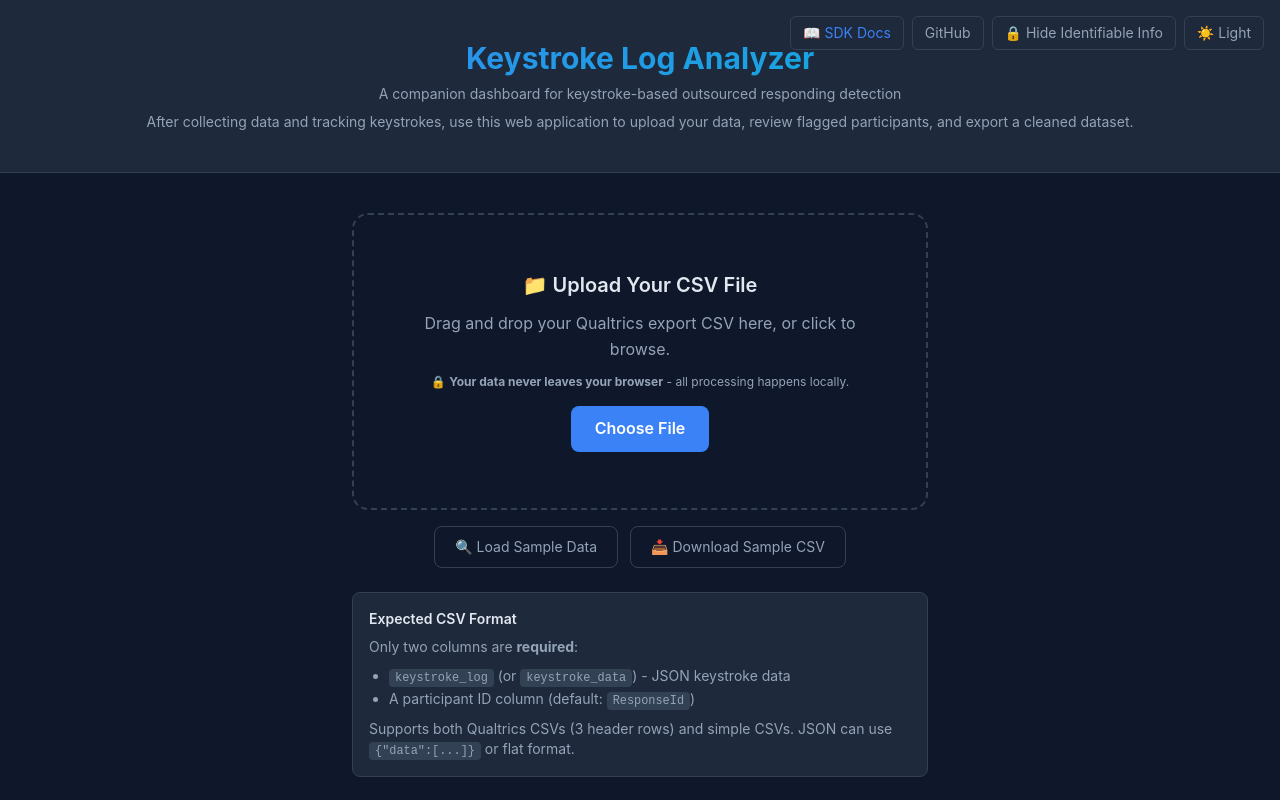
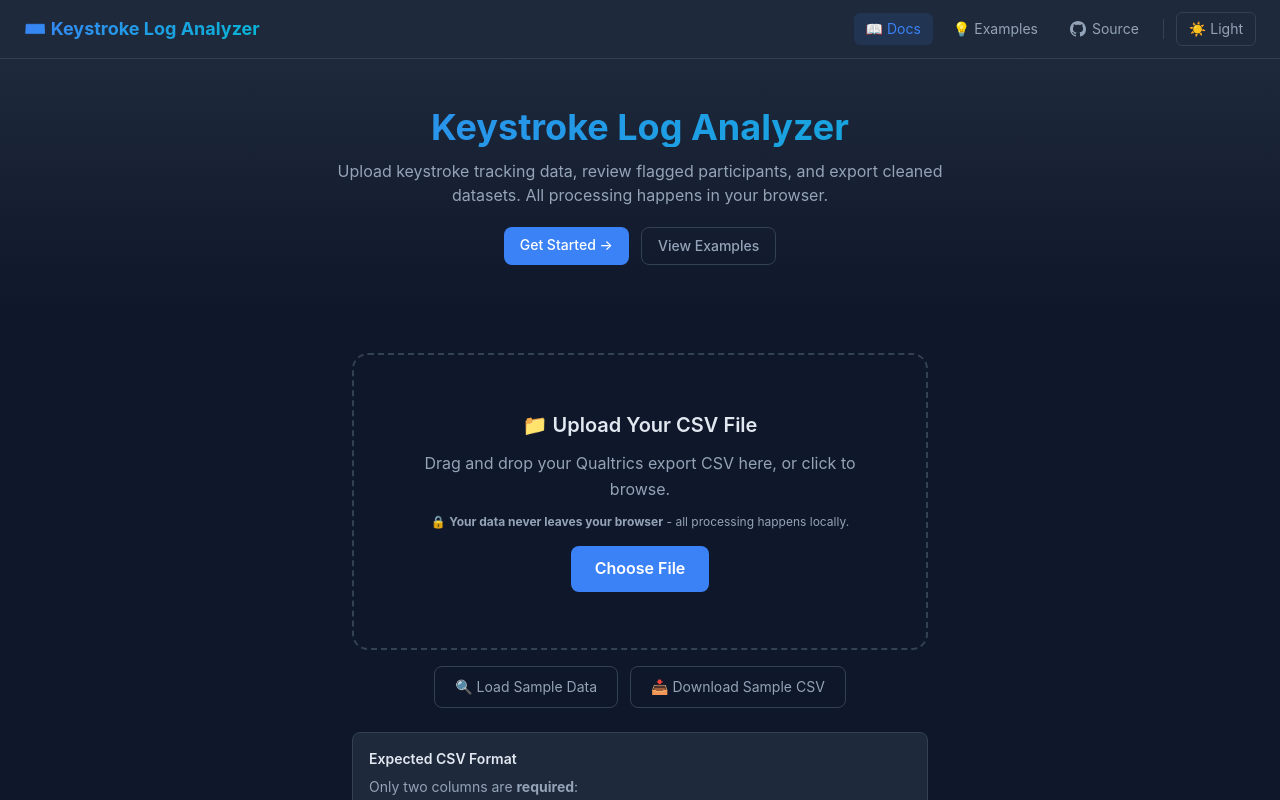
Before and after one commit to EasonC13-agent/aied-keystroke-viz, a Next.js app: page / in a window 1280 px wide. Shown: the top 800 px of the page. Built offline with nearby package versions, Linux system fonts and the light colour scheme.

Commit message:
redesign: cleaner nav bar with gradient logo, GitHub icon, backdrop blur, hero section with CTA buttons

```diff
--- a/src/components/Dashboard.tsx
+++ b/src/components/Dashboard.tsx
@@ -143,16 +143,28 @@ export default function Dashboard() {
   if (!parsed) {
     return (
       <>
-        <header className="text-center py-10 px-5 relative" style={{ background: "var(--card)", borderBottom: "1px solid var(--border)" }}>
-          <div className="absolute top-4 right-4 flex gap-2">
-            <Link href="/docs" className="px-3 py-1.5 border rounded-md text-sm no-underline inline-flex items-center" style={{ borderColor: "var(--border)", background: "var(--card)", color: "var(--accent)" }}>📖 SDK Docs</Link>
-            <a href="https://anonymous.4open.science/r/aied-keystroke-viz/README.md" target="_blank" rel="noopener" className="px-3 py-1.5 border rounded-md text-sm no-underline inline-flex items-center" style={{ borderColor: "var(--border)", background: "var(--card)", color: "var(--muted)" }}>GitHub</a>
-            <button onClick={toggleAnon} className="px-3 py-1.5 border rounded-md text-sm cursor-pointer" style={{ borderColor: "var(--border)", background: "var(--card)", color: "var(--muted)" }}>🔒 Hide Identifiable Info</button>
+        <nav className="sticky top-0 z-50 px-6 py-3 flex items-center justify-between" style={{ background: "var(--card)", borderBottom: "1px solid var(--border)", backdropFilter: "blur(12px)" }}>
+          <div className="flex items-center gap-3">
+            <span className="text-lg font-bold" style={{ background: "linear-gradient(135deg, var(--accent), var(--cyan))", WebkitBackgroundClip: "text", WebkitTextFillColor: "transparent" }}>⌨️ Keystroke Log Analyzer</span>
+          </div>
+          <div className="flex items-center gap-2">
+            <Link href="/docs" className="px-3 py-1.5 rounded-md text-sm no-underline inline-flex items-center gap-1.5 transition-all hover:opacity-80" style={{ background: "color-mix(in srgb, var(--accent) 12%, transparent)", color: "var(--accent)" }}>📖 Docs</Link>
+            <Link href="/examples" className="px-3 py-1.5 rounded-md text-sm no-underline inline-flex items-center gap-1.5 transition-all hover:opacity-80" style={{ color: "var(--muted)" }}>💡 Examples</Link>
+            <a href="https://anonymous.4open.science/r/aied-keystroke-viz/README.md" target="_blank" rel="noopener" className="px-3 py-1.5 rounded-md text-sm no-underline inline-flex items-center gap-1.5 transition-all hover:opacity-80" style={{ color: "var(--muted)" }}>
+              <svg width="16" height="16" viewBox="0 0 24 24" fill="currentColor"><path d="M12 0C5.37 0 0 5.37 0 12c0 5.31 3.435 9.795 8.205 11.385.6.105.825-.255.825-.57 0-.285-.015-1.23-.015-2.235-3.015.555-3.795-.735-4.035-1.41-.135-.345-.72-1.41-1.23-1.695-.42-.225-1.02-.78-.015-.795.945-.015 1.62.87 1.845 1.23 1.08 1.815 2.805 1.305 3.495.99.105-.78.42-1.305.765-1.605-2.67-.3-5.46-1.335-5.46-5.925 0-1.305.465-2.385 1.23-3.225-.12-.3-.54-1.53.12-3.18 0 0 1.005-.315 3.3 1.23.96-.27 1.98-.405 3-.405s2.04.135 3 .405c2.295-1.56 3.3-1.23 3.3-1.23.66 1.65.24 2.88.12 3.18.765.84 1.23 1.905 1.23 3.225 0 4.605-2.805 5.625-5.475 5.925.435.375.81 1.095.81 2.22 0 1.605-.015 2.895-.015 3.3 0 .315.225.69.825.57A12.02 12.02 0 0024 12c0-6.63-5.37-12-12-12z"/></svg>
+              Source
+            </a>
+            <div className="w-px h-5 mx-1" style={{ background: "var(--border)" }} />
             <ThemeToggle />
           </div>
-          <h1 className="text-3xl font-bold" style={{ background: "linear-gradient(135deg, var(--accent), var(--cyan))", WebkitBackgroundClip: "text", WebkitTextFillColor: "transparent" }}>Keystroke Log Analyzer</h1>
-          <p className="mt-2 text-sm" style={{ color: "var(--muted)" }}>A companion dashboard for keystroke-based outsourced responding detection</p>
-          <p className="mt-2 text-sm" style={{ color: "var(--muted)" }}>After collecting data and tracking keystrokes, use this web application to upload your data, review flagged participants, and export a cleaned dataset.</p>
+        </nav>
+        <header className="text-center py-12 px-5" style={{ background: "linear-gradient(180deg, var(--card) 0%, var(--bg) 100%)" }}>
+          <h1 className="text-4xl font-bold mb-3" style={{ background: "linear-gradient(135deg, var(--accent), var(--cyan))", WebkitBackgroundClip: "text", WebkitTextFillColor: "transparent" }}>Keystroke Log Analyzer</h1>
+          <p className="text-base max-w-2xl mx-auto" style={{ color: "var(--muted)" }}>Upload keystroke tracking data, review flagged participants, and export cleaned datasets. All processing happens in your browser.</p>
+          <div className="flex gap-3 justify-center mt-5">
+            <Link href="/docs" className="px-4 py-2 rounded-lg text-sm font-medium no-underline transition-all hover:opacity-90" style={{ background: "var(--accent)", color: "#fff" }}>Get Started →</Link>
+            <Link href="/examples" className="px-4 py-2 rounded-lg text-sm font-medium no-underline border transition-all hover:opacity-80" style={{ borderColor: "var(--border)", color: "var(--muted)" }}>View Examples</Link>
+          </div>
         </header>
         <div className="flex flex-col items-center justify-center min-h-[60vh] p-10">
           <div ref={dropZoneRef} className="border-2 border-dashed rounded-2xl p-14 text-center max-w-xl w-full cursor-pointer transition-all" style={{ borderColor: "var(--border)" }} onClick={() => fileInputRef.current?.click()}>
@@ -184,19 +196,23 @@ export default function Dashboard() {
   /* ─── DASHBOARD ─── */
   return (
     <>
-      <nav className="flex gap-2 justify-center p-4 sticky top-0 z-50" style={{ background: "var(--card)", borderBottom: "1px solid var(--border)" }}>
-        <div className="flex gap-2">
+      <nav className="sticky top-0 z-50 px-6 py-2.5 flex items-center justify-between" style={{ background: "var(--card)", borderBottom: "1px solid var(--border)", backdropFilter: "blur(12px)" }}>
+        <div className="flex items-center gap-1">
+          <span className="text-sm font-bold mr-3" style={{ background: "linear-gradient(135deg, var(--accent), var(--cyan))", WebkitBackgroundClip: "text", WebkitTextFillColor: "transparent" }}>⌨️</span>
           {(["overview", "keystrokes", "cheaters"] as const).map((s) => (
-            <button key={s} onClick={() => setSection(s)} className="px-5 py-2 border rounded-lg text-sm cursor-pointer transition-all" style={{ borderColor: section === s ? "var(--accent)" : "var(--border)", background: section === s ? "var(--accent)" : "transparent", color: section === s ? "#fff" : "var(--muted)" }}>
+            <button key={s} onClick={() => setSection(s)} className="px-4 py-1.5 rounded-md text-sm cursor-pointer transition-all" style={{ background: section === s ? "var(--accent)" : "transparent", color: section === s ? "#fff" : "var(--muted)", fontWeight: section === s ? 600 : 400 }}>
               {s === "overview" ? "Overview" : s === "keystrokes" ? "Review Keystrokes" : "Finalize & Export"}
             </button>
           ))}
         </div>
-        <div className="flex gap-2 ml-auto">
-          <Link href="/docs" className="px-3 py-1.5 border rounded-md text-sm no-underline inline-flex items-center" style={{ borderColor: "var(--border)", background: "var(--card)", color: "var(--accent)" }}>📖 Docs</Link>
-          <a href="https://anonymous.4open.science/r/aied-keystroke-viz/README.md" target="_blank" rel="noopener" className="px-3 py-1.5 border rounded-md text-sm no-underline inline-flex items-center" style={{ borderColor: "var(--border)", background: "var(--card)", color: "var(--muted)" }}>GitHub</a>
-          <button onClick={toggleAnon} className="px-3 py-1.5 border rounded-md text-sm cursor-pointer" style={{ borderColor: isAnon ? "var(--accent)" : "var(--border)", background: isAnon ? "var(--accent)" : "var(--card)", color: isAnon ? "#fff" : "var(--muted)" }}>
-            {isAnon ? "🔓 Show Original IDs" : "🔒 Hide Identifiable Info"}
+        <div className="flex items-center gap-2">
+          <Link href="/docs" className="px-3 py-1.5 rounded-md text-sm no-underline inline-flex items-center transition-all hover:opacity-80" style={{ color: "var(--accent)" }}>📖 Docs</Link>
+          <a href="https://anonymous.4open.science/r/aied-keystroke-viz/README.md" target="_blank" rel="noopener" className="px-3 py-1.5 rounded-md text-sm no-underline inline-flex items-center gap-1.5 transition-all hover:opacity-80" style={{ color: "var(--muted)" }}>
+            <svg width="14" height="14" viewBox="0 0 24 24" fill="currentColor"><path d="M12 0C5.37 0 0 5.37 0 12c0 5.31 3.435 9.795 8.205 11.385.6.105.825-.255.825-.57 0-.285-.015-1.23-.015-2.235-3.015.555-3.795-.735-4.035-1.41-.135-.345-.72-1.41-1.23-1.695-.42-.225-1.02-.78-.015-.795.945-.015 1.62.87 1.845 1.23 1.08 1.815 2.805 1.305 3.495.99.105-.78.42-1.305.765-1.605-2.67-.3-5.46-1.335-5.46-5.925 0-1.305.465-2.385 1.23-3.225-.12-.3-.54-1.53.12-3.18 0 0 1.005-.315 3.3 1.23.96-.27 1.98-.405 3-.405s2.04.135 3 .405c2.295-1.56 3.3-1.23 3.3-1.23.66 1.65.24 2.88.12 3.18.765.84 1.23 1.905 1.23 3.225 0 4.605-2.805 5.625-5.475 5.925.435.375.81 1.095.81 2.22 0 1.605-.015 2.895-.015 3.3 0 .315.225.69.825.57A12.02 12.02 0 0024 12c0-6.63-5.37-12-12-12z"/></svg>
+          </a>
+          <div className="w-px h-4 mx-0.5" style={{ background: "var(--border)" }} />
+          <button onClick={toggleAnon} className="px-3 py-1.5 rounded-md text-sm cursor-pointer transition-all" style={{ background: isAnon ? "color-mix(in srgb, var(--accent) 15%, transparent)" : "transparent", color: isAnon ? "var(--accent)" : "var(--muted)" }}>
+            {isAnon ? "🔓 Show IDs" : "🔒 Anonymize"}
           </button>
           <ThemeToggle />
         </div>
```
